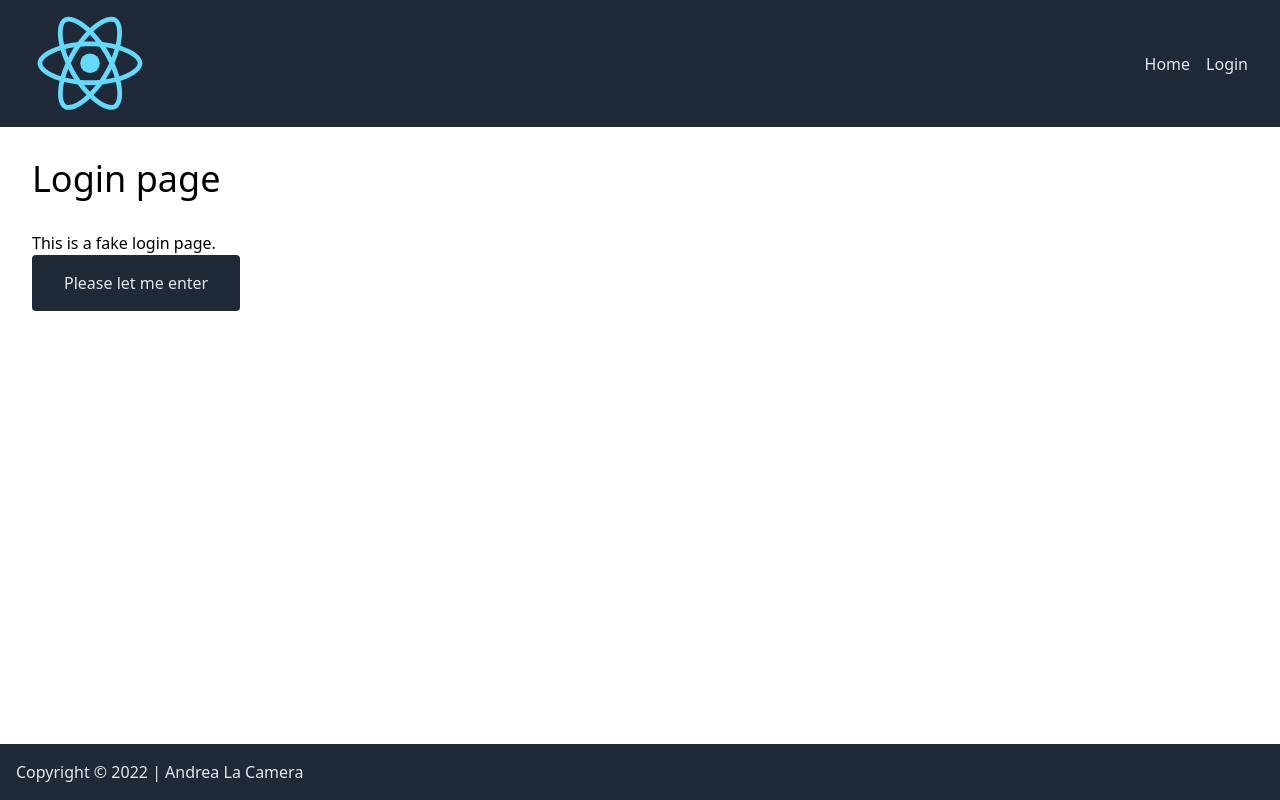
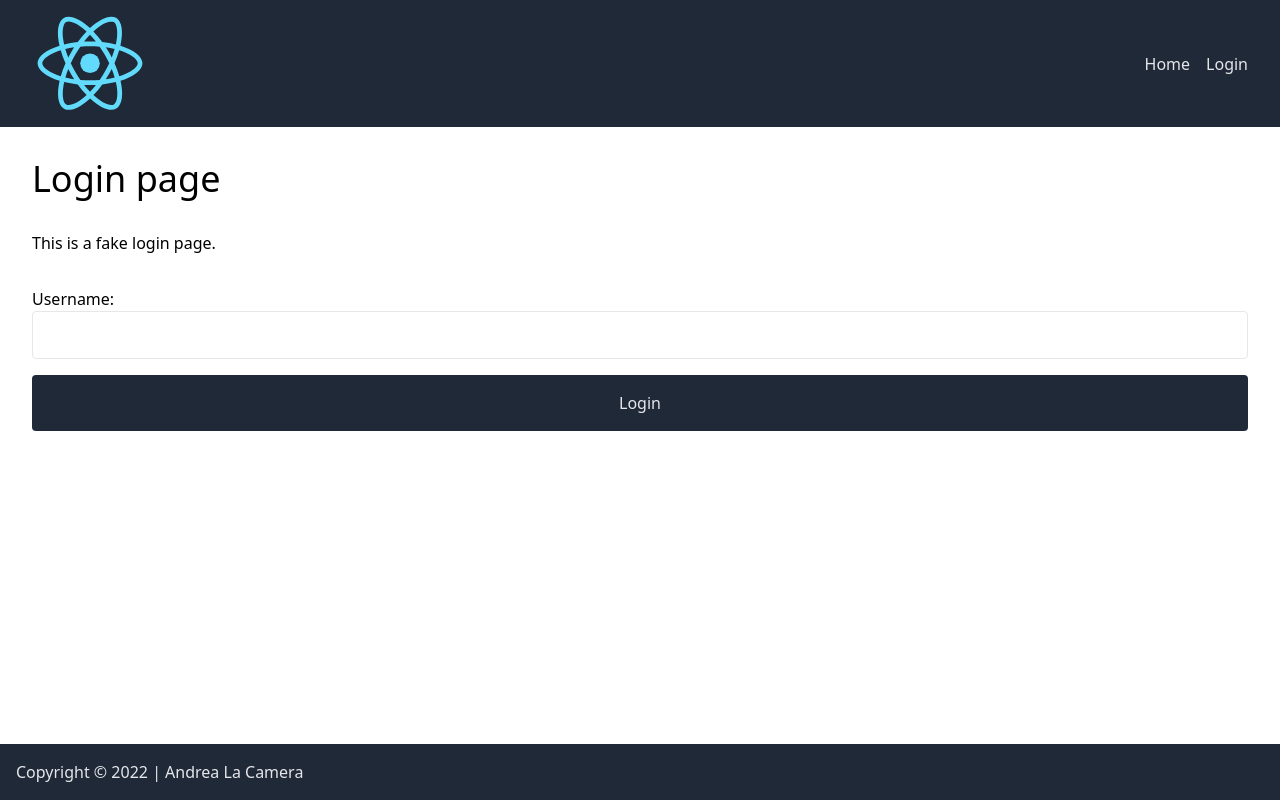
Before and after one commit to andrealacamera/myapp_react1, a React (Create React App) app: page /myapp_react1/login in a window 1280 px wide. Built offline with nearby package versions, Linux system fonts and the light colour scheme.

Commit message:
added useLocalStorage hook

```diff
--- a/src/App.js
+++ b/src/App.js
@@ -1,4 +1,3 @@
-import { useState } from "react";
 import { BrowserRouter, Routes, Route } from "react-router-dom";
 import Home from './pages/Home'
 import Page from './pages/Page'
@@ -7,15 +6,15 @@ import Login from "./pages/Login"
 import Header from './components/Header'
 import Footer from './components/Footer'
 import { UserContext } from "./components/UserContext";
-
+import { useLocalStorage } from "./components/useLocalStorage";
 function App() {
 
-  const [user, setUser] = useState(null)
+  const [user, setUser] = useLocalStorage("user", null);
 
   const value = {
     user,
-    login: () => {
-      setUser('John Snow')
+    login: (username) => {
+      setUser(username)
     },
     logout: () => {
       setUser(null)
--- /dev/null
+++ b/src/components/useLocalStorage.js
@@ -0,0 +1,24 @@
+import { useState } from "react";
+
+export const useLocalStorage = (keyName, defaultValue) => {
+  const [storedValue, setStoredValue] = useState(() => {
+    try {
+      const value = window.localStorage.getItem(keyName);
+      if (value) {
+        return JSON.parse(value);
+      } else {
+        window.localStorage.setItem(keyName, JSON.stringify(defaultValue));
+        return defaultValue;
+      }
+    } catch (err) {
+      return defaultValue;
+    }
+  });
+  const setValue = (newValue) => {
+    try {
+      window.localStorage.setItem(keyName, JSON.stringify(newValue));
+    } catch (err) {}
+    setStoredValue(newValue);
+  };
+  return [storedValue, setValue];
+};
--- a/src/pages/Login.jsx
+++ b/src/pages/Login.jsx
@@ -1,7 +1,9 @@
 
+import { createRef } from 'react'
 import { UserContext } from '../components/UserContext'
 
 const Login = () => {
+  const input = createRef()
   return (
     <>
       <div className='m-8'>
@@ -17,9 +19,14 @@ const Login = () => {
               :
               <section className='my-8'>
                 <p>This is a fake login page. </p>
-                <button className='bg-gray-800 text-gray-200 rounded py-4 px-8' onClick={login}>
-                    Please let me enter
-                </button>
+                <div className='mt-8 flex flex-col gap-4'>
+                  <label htmlFor='username'>Username:
+                    <input className="border h-12 rounded w-full" type="text" name="username" ref={input} />
+                  </label>
+                  <button className='bg-gray-800 text-gray-200 rounded py-4 px-8' onClick={()=>login(input.current.value)}>
+                      Login
+                  </button>
+                </div>
               </section>
             }
            </>
```
Also changed, not shown: 1 other file (tests, documents, lock files or other folders).
